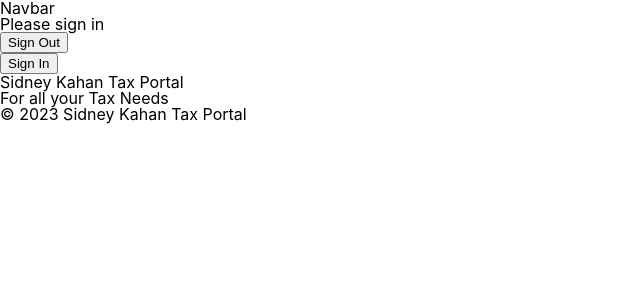
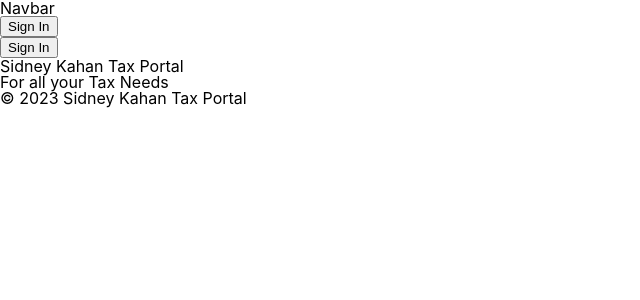
Before and after one commit to elpopes/tax-service, a React (Create React App) app in the folder tax-client/: page / in a window 1280 px wide. Shown: the top 300 px of the page, without its empty margins (0-640 px from the left). Built offline with nearby package versions, Linux system fonts and the light colour scheme; no server answers.

Commit message:
refactor userdisplay for forced sign in

```diff
--- a/tax-client/src/components/Navbar.js
+++ b/tax-client/src/components/Navbar.js
@@ -1,5 +1,4 @@
 import React from "react";
-import SignOut from "./SignOut";
 import UserDisplay from "./UserDisplay";
 
 class Navbar extends React.Component {
@@ -8,7 +7,6 @@ class Navbar extends React.Component {
       <div>
         <p>Navbar</p>
         <UserDisplay />
-        <SignOut />
       </div>
     );
   }
--- a/tax-client/src/components/UserDisplay.js
+++ b/tax-client/src/components/UserDisplay.js
@@ -2,13 +2,14 @@ import React from "react";
 import { useSelector } from "react-redux";
 import { selectUser } from "../store/sessions/sessionsSelectors";
 import SignOut from "./SignOut";
+import SignIn from "./SignIn";
 
 function UserDisplay() {
   const user = useSelector(selectUser);
 
   return (
     <div>
-      {user ? `Welcome, ${user.email} ` : "Please sign in"}
+      {user ? `Welcome, ${user.email} ` : <SignIn />}
       {user && <SignOut />}
     </div>
   );
```
